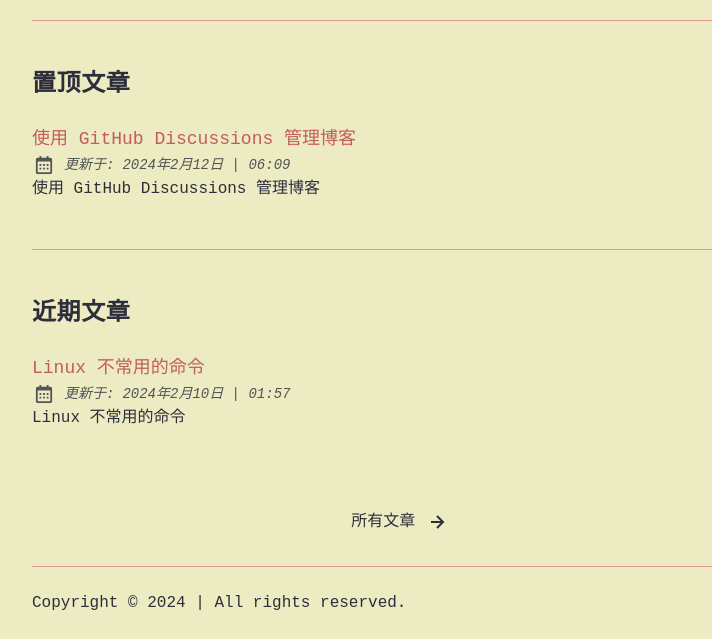
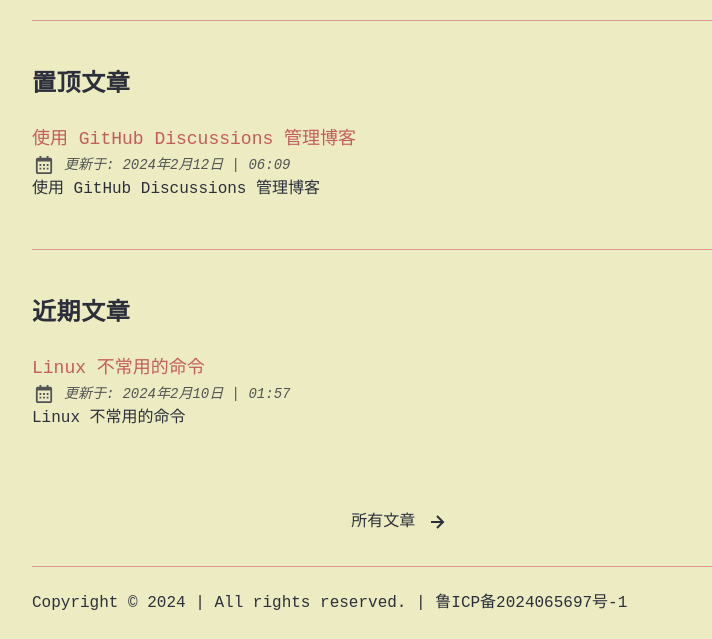
Before and after one commit to mwxxhdb/mwxxhdb.github.io, an Astro site: page / in a window 1280 px wide. Shown: the part 413-1052 px from the top of the page, 240-952 px from the left. Built offline with nearby package versions, Linux system fonts and the light colour scheme; Astro itself is replaced by a stand-in of ours; some packages are replaced by stand-ins of ours.

Commit message:
feat: Display the registration information

```diff
--- a/src/components/Footer.astro
+++ b/src/components/Footer.astro
@@ -18,7 +18,10 @@
     <div class="copyright-wrapper">
       <span>Copyright &#169; {currentYear}</span>
       <span class="separator">&nbsp;|&nbsp;</span>
-      <span>All rights reserved.</span>
+      <span>All rights reserved.&nbsp;|&nbsp;</span>
+      <a href="https://beian.miit.gov.cn/" target="_blank">
+        鲁ICP备2024065697号-1
+      </a>
     </div>
   </div>
 </footer>
```
